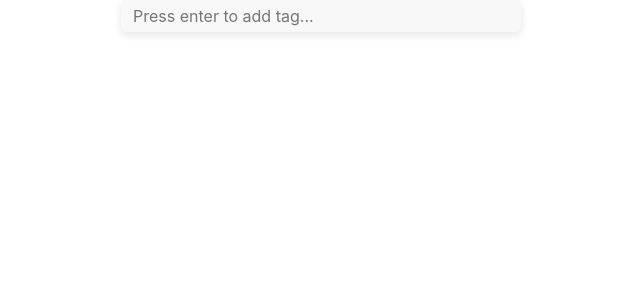
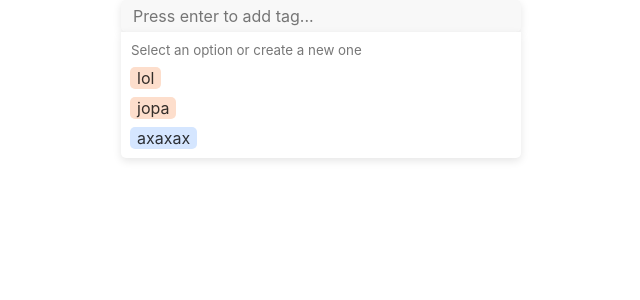
Before and after one commit to probaty/react-tag-input, a React (Create React App) app: page / in a window 1280 px wide. Both pictures are taken after a click on the element 640 px from the left and 16 px from the top of the page. Shown: the top 300 px of the page, without its empty margins (319-959 px from the left). Built offline with nearby package versions, Linux system fonts and the light colour scheme.

Commit message:
add suggestion autocomplite

```diff
--- a/src/App.tsx
+++ b/src/App.tsx
@@ -5,7 +5,11 @@ import TagInput from "./components/TagInput/TagInput";
 function App() {
   return (
     <div className="App">
-      <TagInput inputName="lol" />
+      <TagInput
+        inputName="lol"
+        suggestionData={["lol", "jopa", "axaxax"]}
+        suggestion="extended"
+      />
     </div>
   );
 }
--- /dev/null
+++ b/src/components/CustomTag.props.ts
@@ -0,0 +1,4 @@
+export interface CustomTag {
+  name: string;
+  color: string;
+}
--- a/src/components/Suggestion/Suggestion.css
+++ b/src/components/Suggestion/Suggestion.css
@@ -6,7 +6,7 @@
   overflow: hidden;
   box-sizing: border-box;
   margin-top: 2px;
-  padding: 5px 10px;
+  padding: 5px 0;
   margin-left: -2px;
   width: calc(100% + 4px);
   /* width: 100%; */
@@ -20,6 +20,7 @@
 .tags-suggestion .tags-suggestion__base {
   display: flex;
   align-items: baseline;
+  padding: 0 10px;
 }
 .tags-field:focus-within .tags-suggestion {
   display: block;
--- a/src/components/Suggestion/Suggestion.tsx
+++ b/src/components/Suggestion/Suggestion.tsx
@@ -1,27 +1,40 @@
 import { FunctionComponent } from "react";
+import { CustomTag } from "../CustomTag.props";
+import SuggestionExtended from "../SuggestionExtended/SuggestionExtended";
 import Tag from "../Tag/Tag";
 import "./Suggestion.css";
 
 interface SuggestionProps {
   extended?: boolean;
-  data?: string[];
+  data?: CustomTag[];
   currentColor?: string;
   addTag: () => void;
+  addSuggestionTag: (tag: CustomTag) => void;
 }
 
 const Suggestion: FunctionComponent<SuggestionProps> = ({
   children,
   addTag,
+  addSuggestionTag,
   currentColor,
+  data = [],
   extended = false,
 }) => {
   return (
-    <div className="tags-suggestion" onClick={addTag}>
-      <div className="tags-suggestion__base">
-        Create
-        <Tag bgColor={currentColor}>{children}</Tag>
-      </div>
-      {extended && <div className="tags-suggestion__extended"></div>}
+    <div className="tags-suggestion">
+      {extended && data.length > 0 && (
+        <SuggestionExtended
+          tags={data}
+          addTag={addSuggestionTag}
+          inputValue={children as string}
+        />
+      )}
+      {children && (
+        <div className="tags-suggestion__base" onClick={addTag}>
+          Create
+          <Tag bgColor={currentColor}>{children}</Tag>
+        </div>
+      )}
     </div>
   );
 };
--- /dev/null
+++ b/src/components/SuggestionExtended/SuggestionExtended.css
@@ -0,0 +1,16 @@
+.tags-suggestion__extended {
+  display: flex;
+  flex-direction: column;
+}
+.tags-suggestion__extended small {
+  color: #777777;
+  padding: 5px 10px;
+  cursor: default;
+}
+.tags-suggestion__extended__tag {
+  cursor: pointer;
+  padding-left: 5px;
+}
+.tags-suggestion__extended__tag:hover {
+  background: rgb(245, 245, 245);
+}
--- /dev/null
+++ b/src/components/SuggestionExtended/SuggestionExtended.tsx
@@ -0,0 +1,39 @@
+import { FunctionComponent } from "react";
+import { CustomTag } from "../CustomTag.props";
+import Tag from "../Tag/Tag";
+import "./SuggestionExtended.css";
+
+interface SuggestionExtendedProps {
+  inputValue: string;
+  tags: CustomTag[];
+  addTag: (tag: CustomTag) => void;
+}
+
+const SuggestionExtended: FunctionComponent<SuggestionExtendedProps> = ({
+  tags,
+  inputValue,
+  addTag,
+}) => {
+  let filteredTags = tags.filter((tag: CustomTag) =>
+    tag.name.includes(inputValue)
+  );
+
+  return (
+    <div className="tags-suggestion__extended">
+      <small>Select an option or create a new one</small>
+      {filteredTags.map((tag: CustomTag, index: number) => {
+        return (
+          <div
+            className="tags-suggestion__extended__tag"
+            key={index}
+            onClick={() => addTag(tag)}
+          >
+            <Tag bgColor={tag.color}>{tag.name}</Tag>
+          </div>
+        );
+      })}
+    </div>
+  );
+};
+
+export default SuggestionExtended;
--- a/src/components/TagInput/TagInput.css
+++ b/src/components/TagInput/TagInput.css
@@ -2,14 +2,12 @@
   position: relative;
   cursor: pointer;
   border: 2px solid rgb(248, 248, 248);
-  border-radius: 5px;
   box-sizing: border-box;
 }
 .tags-field:focus-within {
   cursor: auto;
   border-color: transparent;
   background: rgb(248, 248, 248);
-  border-radius: 5px 5px 0 0;
   box-shadow: 0 3px 9px 0 rgba(0, 0, 0, 0.1);
 }
 .tags-field:focus-within .tag-input {
--- a/src/components/TagInput/TagInput.tsx
+++ b/src/components/TagInput/TagInput.tsx
@@ -1,8 +1,9 @@
-import React, { FunctionComponent, useRef, useState } from "react";
+import React, { FunctionComponent, useMemo, useRef, useState } from "react";
 import Suggestion from "../Suggestion/Suggestion";
 import Tag from "../Tag/Tag";
 import "./TagInput.css";
 import { randomColor } from "../randomColor";
+import { CustomTag } from "../CustomTag.props";
 
 interface TagInputProps {
   inputName: string;
@@ -17,11 +18,6 @@ interface TagInputProps {
   data?: CustomTag[];
 }
 
-interface CustomTag {
-  name: string;
-  color: string;
-}
-
 const TagInput: FunctionComponent<TagInputProps> = ({
   inputName,
   className,
@@ -32,17 +28,19 @@ const TagInput: FunctionComponent<TagInputProps> = ({
   bgTagColor,
   children,
   data,
+  suggestionData = [],
   suggestion = "default",
 }) => {
   const [tags, updateTags] = useState<CustomTag[]>([]);
   const [inputValue, setInputValue] = useState<string>("");
   const [currentColor, setCurrentColor] = useState<string>(randomColor());
   const tagsInputRef = useRef<HTMLInputElement>(null);
-  let borderRadius = "5px";
 
-  if (suggestion === "default" || suggestion === "extended") {
-    borderRadius = "";
-  }
+  let suggestionTags: CustomTag[] = useMemo(() => {
+    return suggestionData.map((tagName: string): CustomTag => {
+      return { name: tagName, color: randomColor() };
+    });
+  }, [suggestionData]);
 
   const handleKeyDown = (e: React.KeyboardEvent): void => {
     if (e.key === "Enter") {
@@ -57,16 +55,29 @@ const TagInput: FunctionComponent<TagInputProps> = ({
 
   const addTag = (): void => {
     const tag: CustomTag = { name: inputValue.trim(), color: currentColor };
+    if (checkIncludes(tag.name)) return;
     updateTags([...tags, tag]);
     setInputValue("");
     setCurrentColor(randomColor());
+  };
+
+  const addSuggestionTag = (tag: CustomTag): void => {
+    if (checkIncludes(tag.name)) return;
+    updateTags([...tags, tag]);
+    setInputValue("");
+  };
+
+  const checkIncludes = (name: string): boolean => {
+    const found = tags.find((tag) => tag.name === name);
+    if (found) return true;
+    return false;
   };
 
   const removeTag = (indexToRemove: number): void => {
     updateTags(tags.filter((_, index) => index !== indexToRemove));
   };
 
-  const changeFocus = () => {
+  const changeFocus = (): void => {
     if (!tagsInputRef.current) return;
     tagsInputRef.current.focus();
   };
@@ -75,13 +86,17 @@ const TagInput: FunctionComponent<TagInputProps> = ({
     setInputValue(e.currentTarget.value);
   };
 
+  const handleBlur = (e: React.FormEvent<HTMLInputElement>): void => {
+    setInputValue("");
+  };
+
   return (
     <div
       className={`tags-field ${className ? className : ""}`}
       tabIndex={1}
       onFocus={changeFocus}
       style={{
-        borderRadius: inputValue ? borderRadius : "5px",
+        borderRadius: inputValue ? "5px 5px 0 0" : "5px",
       }}
     >
       <input
@@ -106,6 +121,7 @@ const TagInput: FunctionComponent<TagInputProps> = ({
           type="text"
           className="tag-input"
           ref={tagsInputRef}
+          onBlur={handleBlur}
           onChange={handleChange}
           value={inputValue}
           style={{
@@ -115,15 +131,15 @@ const TagInput: FunctionComponent<TagInputProps> = ({
           onKeyDown={handleKeyDown}
         />
       </div>
-      {inputValue && (
       <Suggestion
         addTag={addTag}
+        addSuggestionTag={addSuggestionTag}
         currentColor={currentColor}
         extended={suggestion === "extended" ? true : false}
+        data={suggestionTags}
       >
         {inputValue}
       </Suggestion>
-      )}
     </div>
   );
 };
```
Lines whose indentation alone changed are shown as unchanged.
